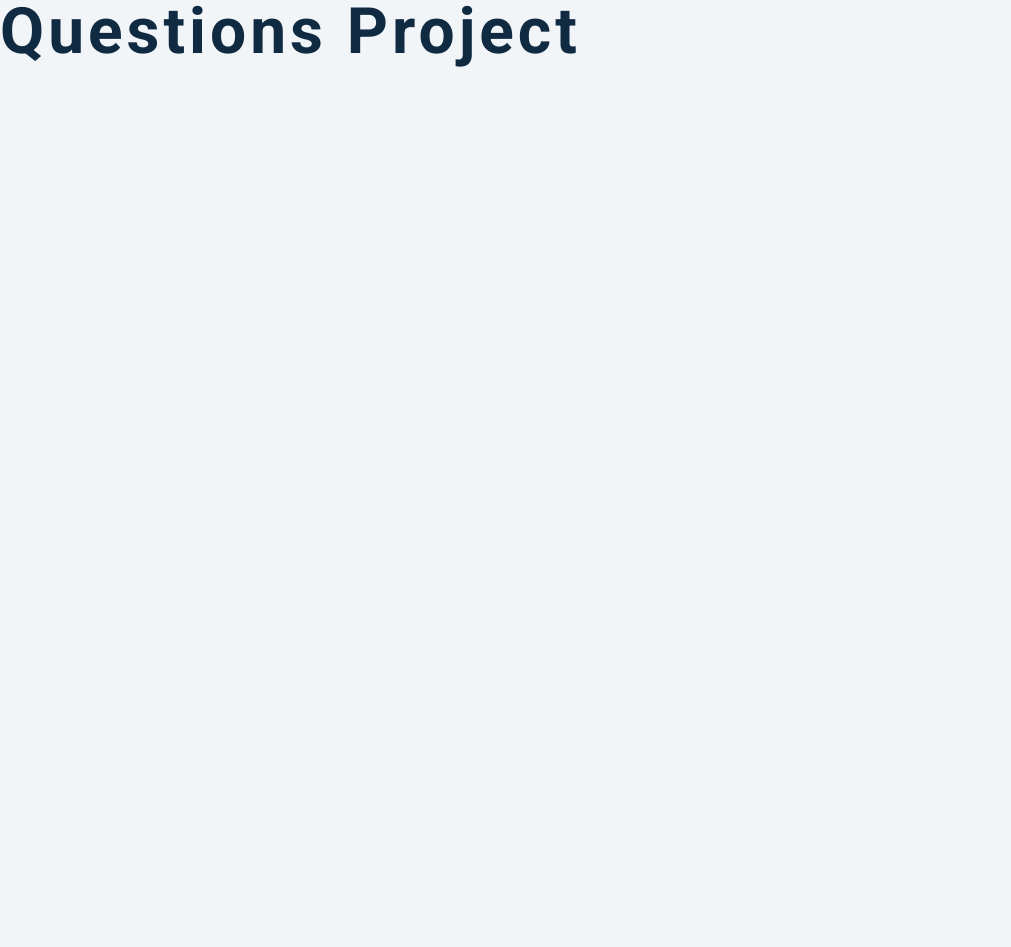
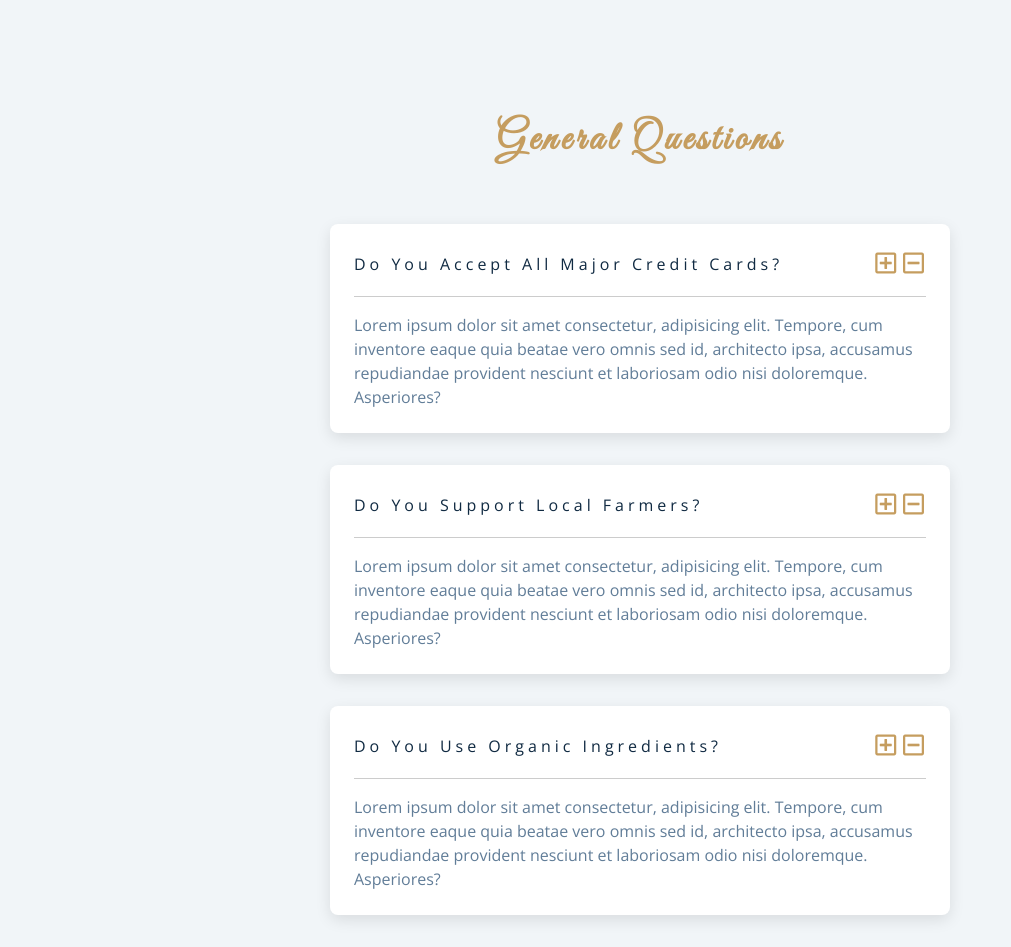
Before and after one commit to JulianBethge/questions, a plain HTML site: page index.html in a window 1280 px wide. Shown: the whole page, without its empty margins (0-1011 px from the left). Before the commit the page ends 800 px from the top, so only its background shows below. Drawn offline with nearby package versions, Linux system fonts and the light colour scheme.

Commit message:
set up index.html with questions

```diff
--- a/index.html
+++ b/index.html
@@ -18,7 +18,91 @@
     <link rel="stylesheet" href="styles.css" />
   </head>
   <body>
-    <h1>questions project</h1>
+    <section class="questions">
+      <!-- title-->
+      <div class="title">
+        <h2>general questions</h2>
+      </div>
+      <!-- questions-->
+      <div class="section-center">
+        <!-- single question-->
+        <article class="question">
+          <!-- question title -->
+          <div class="question-title">
+            <p>do you accept all major credit cards?</p>
+            <button type="button" class="question-btn">
+              <span class="plus-icon">
+                <i class="far fa-plus-square"></i>
+              </span>
+              <span class="minus-icon">
+                <i class="far fa-minus-square"></i>
+              </span>
+            </button>
+          </div>
+          <!-- question text-->
+          <div class="question-text">
+            <p>
+              Lorem ipsum dolor sit amet consectetur, adipisicing elit. Tempore,
+              cum inventore eaque quia beatae vero omnis sed id, architecto
+              ipsa, accusamus repudiandae provident nesciunt et laboriosam odio
+              nisi doloremque. Asperiores?
+            </p>
+          </div>
+        </article>
+        <!-- end single question-->
+        <!-- single question-->
+        <article class="question">
+          <!-- question title -->
+          <div class="question-title">
+            <p>do you support local farmers?</p>
+            <button type="button" class="question-btn">
+              <span class="plus-icon">
+                <i class="far fa-plus-square"></i>
+              </span>
+              <span class="minus-icon">
+                <i class="far fa-minus-square"></i>
+              </span>
+            </button>
+          </div>
+          <!-- question text-->
+          <div class="question-text">
+            <p>
+              Lorem ipsum dolor sit amet consectetur, adipisicing elit. Tempore,
+              cum inventore eaque quia beatae vero omnis sed id, architecto
+              ipsa, accusamus repudiandae provident nesciunt et laboriosam odio
+              nisi doloremque. Asperiores?
+            </p>
+          </div>
+        </article>
+        <!-- end single question-->
+        <!-- single question-->
+        <article class="question">
+          <!-- question title -->
+          <div class="question-title">
+            <p>do you use organic ingredients?</p>
+            <button type="button" class="question-btn">
+              <span class="plus-icon">
+                <i class="far fa-plus-square"></i>
+              </span>
+              <span class="minus-icon">
+                <i class="far fa-minus-square"></i>
+              </span>
+            </button>
+          </div>
+          <!-- question text-->
+          <div class="question-text">
+            <p>
+              Lorem ipsum dolor sit amet consectetur, adipisicing elit. Tempore,
+              cum inventore eaque quia beatae vero omnis sed id, architecto
+              ipsa, accusamus repudiandae provident nesciunt et laboriosam odio
+              nisi doloremque. Asperiores?
+            </p>
+          </div>
+        </article>
+        <!-- end single question-->
+
+      </div>
+    </section>
     <!-- javascript -->
     <script src="app.js"></script>
   </body>
```
